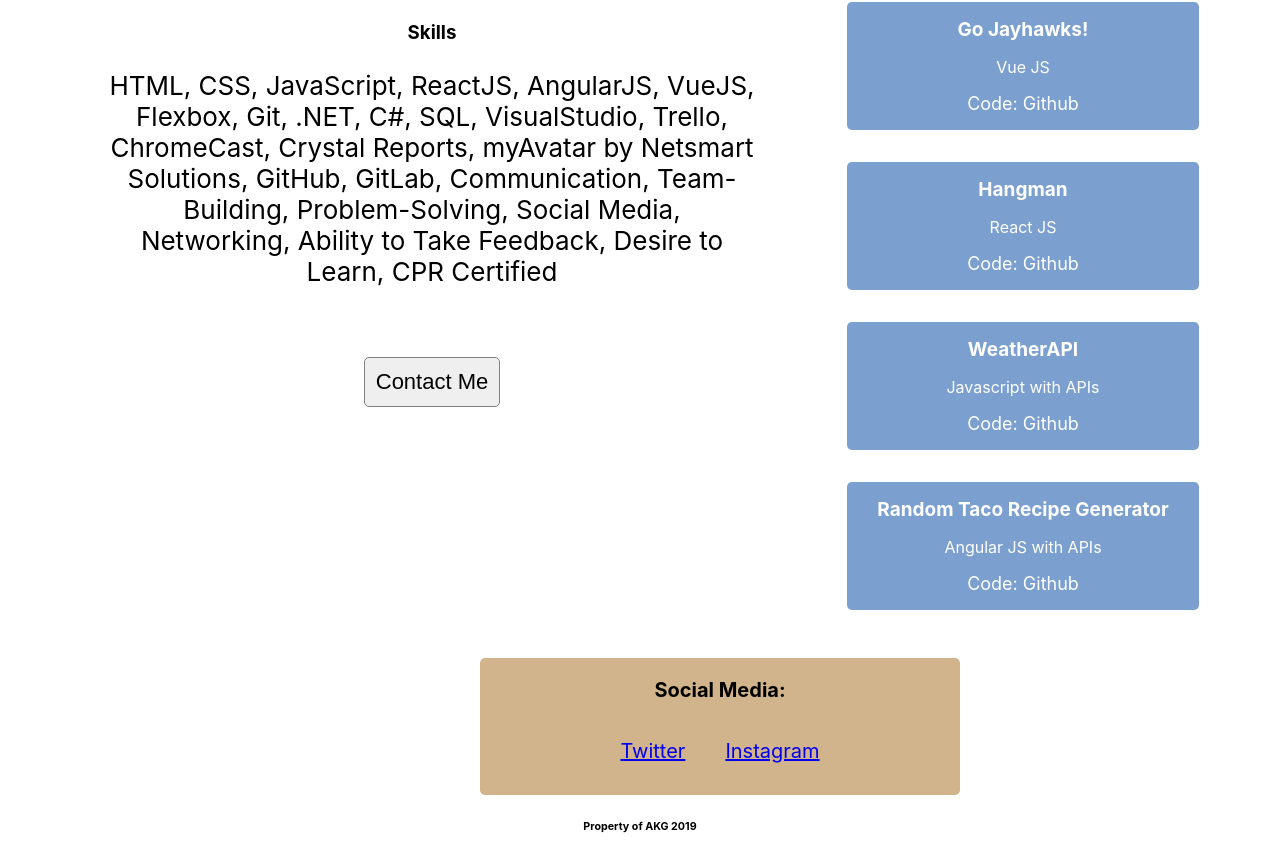
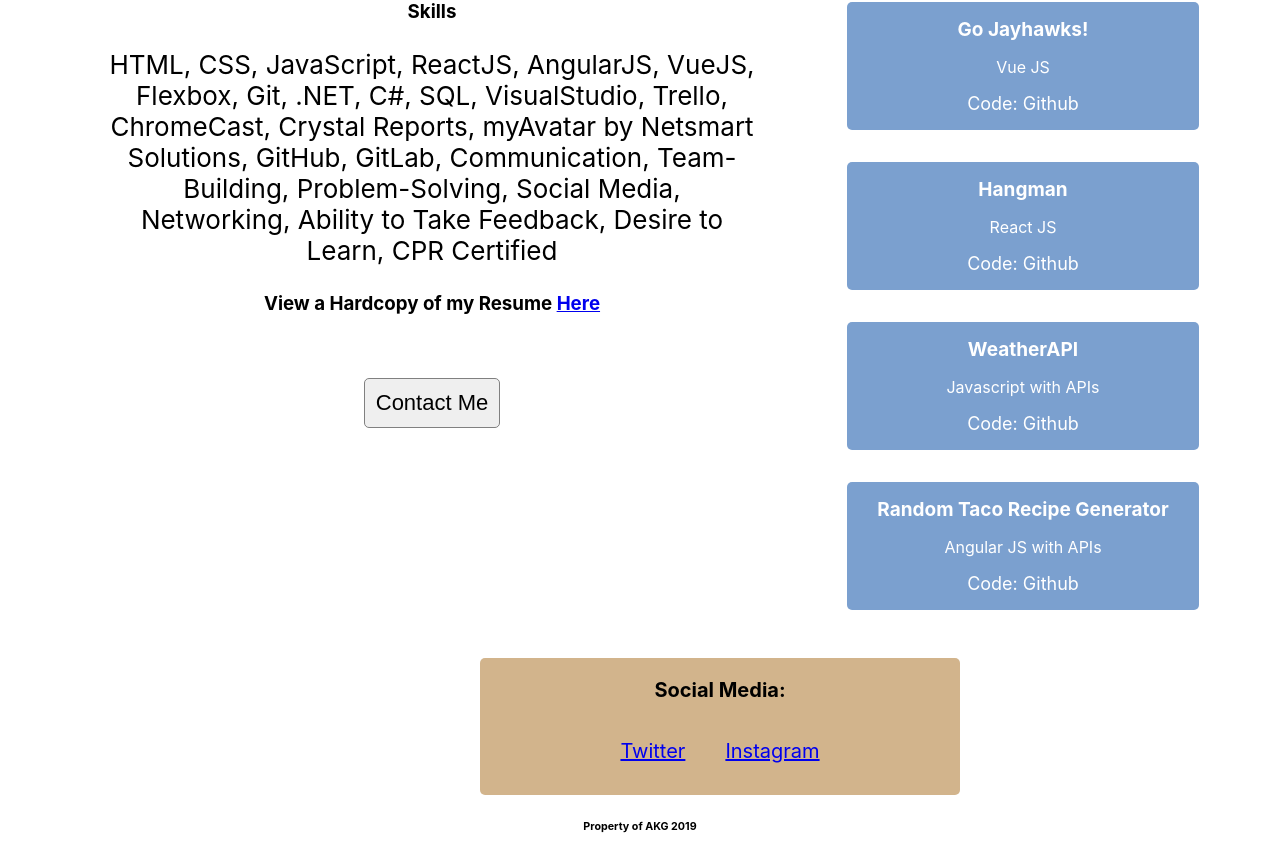
Before and after one commit to Alexiskjg16/ProfessionalPortfolio, a React (Create React App) app: page / in a window 1280 px wide. Shown: the part 622-1480 px from the top of the page. Built offline with nearby package versions, Linux system fonts and the light colour scheme.

Commit message:
addedResume

```diff
--- a/src/App.js
+++ b/src/App.js
@@ -30,6 +30,7 @@ ShowMe = () => {
             <p className="skillset"> HTML, CSS, JavaScript, ReactJS, AngularJS, VueJS, Flexbox, Git, .NET, C#, SQL, VisualStudio, Trello, ChromeCast,
                Crystal Reports, myAvatar by Netsmart Solutions, GitHub, GitLab, Communication, Team-Building, Problem-Solving, Social Media, Networking, Ability to
                Take Feedback, Desire to Learn, CPR Certified</p>
+               <h3 className="ResumeGoogle">View a Hardcopy of my Resume <a href="https://docs.google.com/document/d/1QHyYafwxBO0fHsynWl4Ldh1bKnv_F4vlRQoGpyPEdlA/edit?usp=sharing">Here</a></h3>
                <button onClick={this.ShowMe} className="ContactButton"> Contact Me </button>
           <section id="contactInfo" className="contactinfo">
           <h1>Email: <a href="mailto:alexiskjg16@gmail.com" className="codeName">alexiskjg16@gmail.com</a></h1>
```
